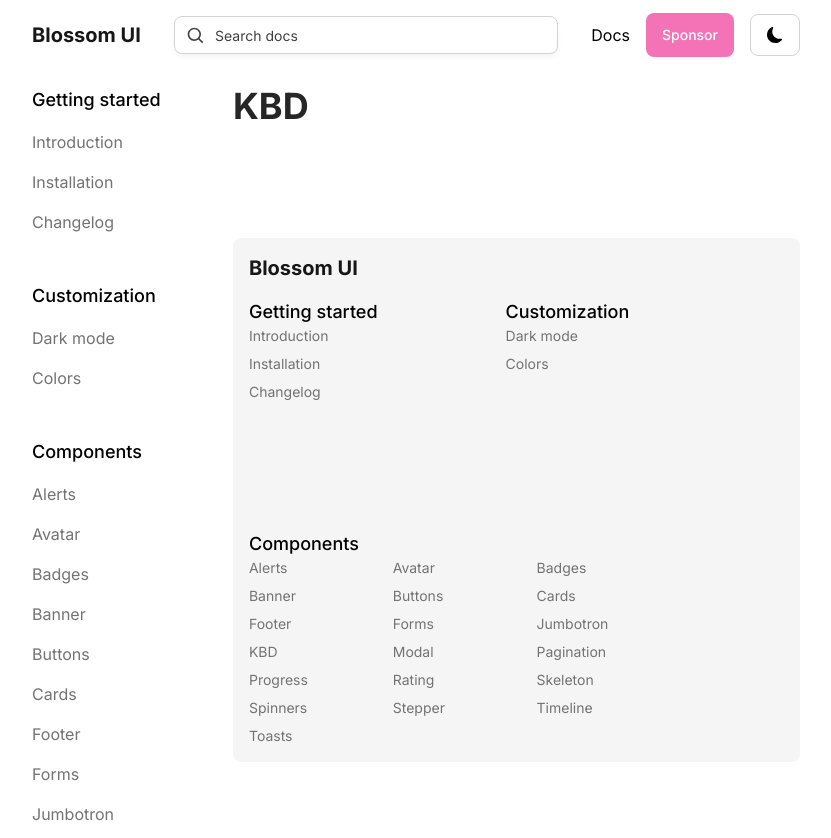
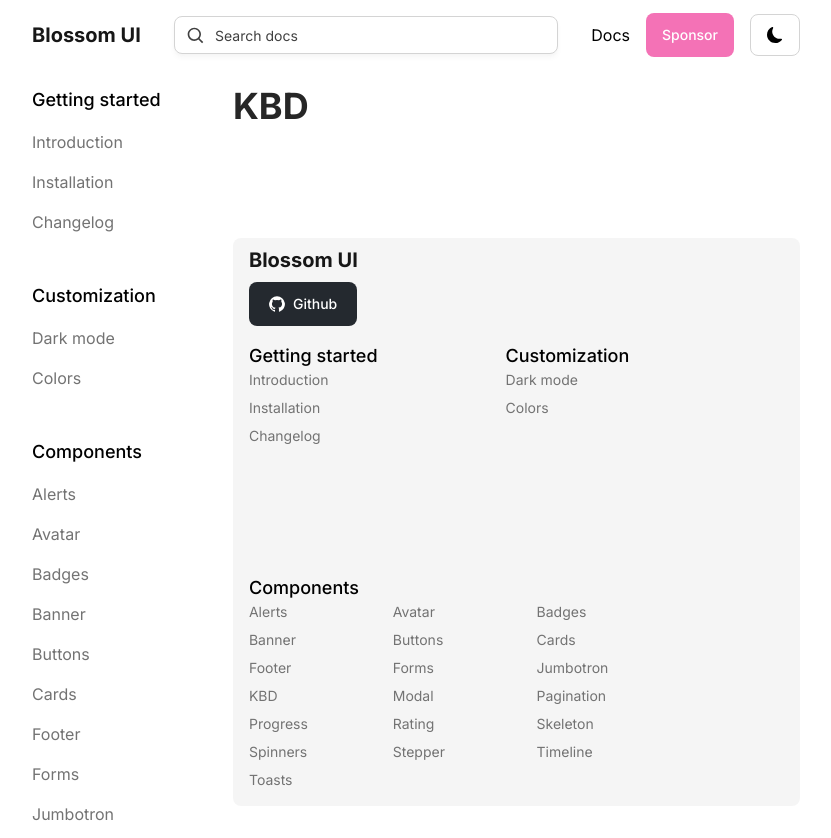
Before and after one commit to juanigarciadev/BlossomUI, a React (Vite) app: page /docs/components/kbd in a window 1280 px wide. Shown: the whole page, without its empty margins (224-1055 px from the left). Before the commit the page ends 800 px from the top, so only its background shows below. Built offline with nearby package versions, Linux system fonts and the light colour scheme.

Commit message:
Add: Github link in footer

```diff
--- a/src/components/Footer/Footer.jsx
+++ b/src/components/Footer/Footer.jsx
@@ -5,8 +5,11 @@
 const Footer = () => {
     return (
         <footer className='w-full bg-neutral-200 bg-opacity-40 h-auto my-8 pb-4 pl-4 rounded-lg dark:bg-neutral-800'>
-            <section className='py-4'>
+            <section className='flex flex-col py-2 gap-2'>
                 <Link to="/" className='font-bold text-xl text-neutral-900 cursor-pointer dark:text-white' onClick={() => window.scrollTo({ top: 0, behavior: 'smooth' })}>Blossom UI</Link>
+                <div>
+                    <a href='https://github.com/juanigarciadev' target='_blank' className='text-white bg-[#24292F] hover:bg-[#24292F]/90 font-medium rounded-lg text-sm px-5 py-3 text-center inline-flex items-center dark:hover:bg-[#050708]/30 mr-2 mb-2'><svg className='w-4 h-4 mr-2' aria-hidden='true' xmlns='http://www.w3.org/2000/svg' fill='currentColor' viewBox='0 0 20 20'><path fillRule='evenodd' d='M10 .333A9.911 9.911 0 0 0 6.866 19.65c.5.092.678-.215.678-.477 0-.237-.01-1.017-.014-1.845-2.757.6-3.338-1.169-3.338-1.169a2.627 2.627 0 0 0-1.1-1.451c-.9-.615.07-.6.07-.6a2.084 2.084 0 0 1 1.518 1.021 2.11 2.11 0 0 0 2.884.823c.044-.503.268-.973.63-1.325-2.2-.25-4.516-1.1-4.516-4.9A3.832 3.832 0 0 1 4.7 7.068a3.56 3.56 0 0 1 .095-2.623s.832-.266 2.726 1.016a9.409 9.409 0 0 1 4.962 0c1.89-1.282 2.717-1.016 2.717-1.016.366.83.402 1.768.1 2.623a3.827 3.827 0 0 1 1.02 2.659c0 3.807-2.319 4.644-4.525 4.889a2.366 2.366 0 0 1 .673 1.834c0 1.326-.012 2.394-.012 2.72 0 .263.18.572.681.475A9.911 9.911 0 0 0 10 .333Z' clipRule='evenodd' /></svg>Github</a>
+                </div>
             </section>
             <section className='flex flex-wrap gap-32 lg:flex-col lg:gap-4'>
                 <article>
```
